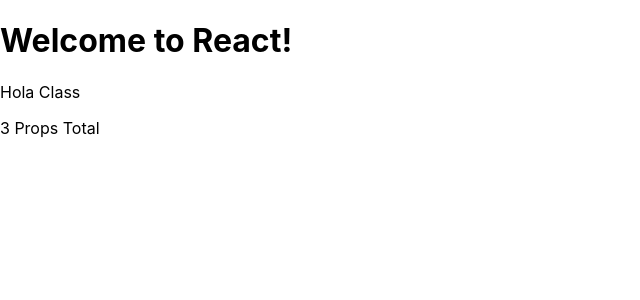
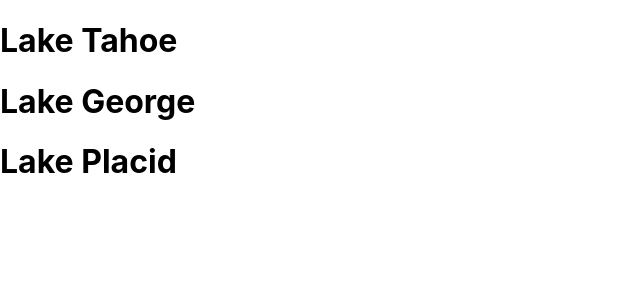
Before and after one commit to csmith17-chwy/react-test-app, a React (Create React App) app: page / in a window 1280 px wide. Shown: the top 300 px of the page, without its empty margins (0-640 px from the left). Built offline with nearby package versions, Linux system fonts and the light colour scheme.

Commit message:
Reusability

```diff
--- a/src/index.js
+++ b/src/index.js
@@ -2,17 +2,18 @@
 import ReactDOM from "react-dom";
 import "./index.css";
 
-function Hello({ library, message, number }) {
+function Lake({ name }) {
+  return <h1>{name}</h1>;
+}
+
+function App() {
   return (
     <div>
-      <h1>Welcome to {library}!</h1>
-      <p>{message}</p>
-      <p>{number} Props Total</p>
+      <Lake name="Lake Tahoe" />
+      <Lake name="Lake George" />
+      <Lake name="Lake Placid" />
     </div>
   );
 }
 
-ReactDOM.render(
-  <Hello library="React" message="Hola Class" number={3} />,
-  document.getElementById("root")
-);
+ReactDOM.render(<App />, document.getElementById("root"));
```
